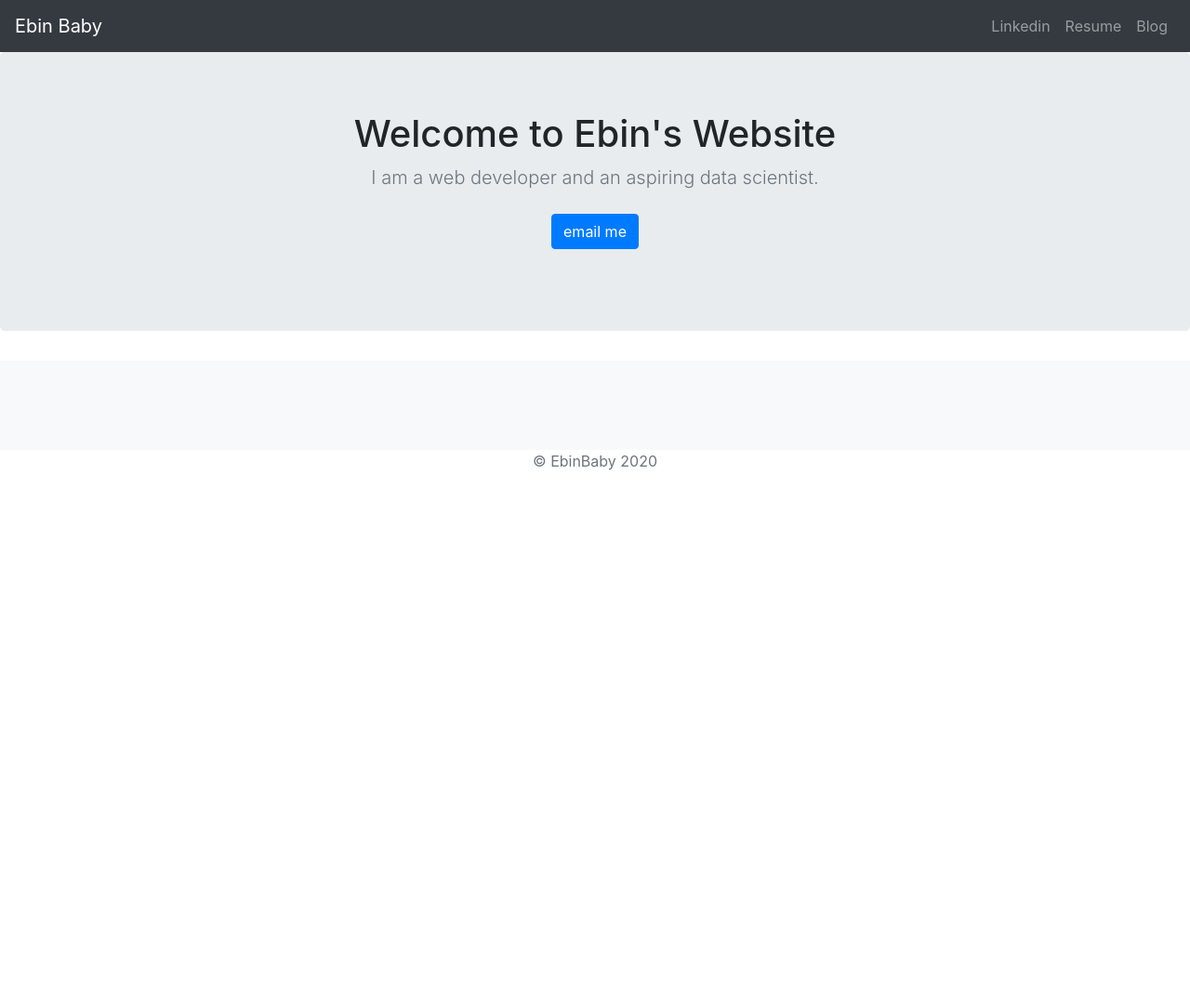
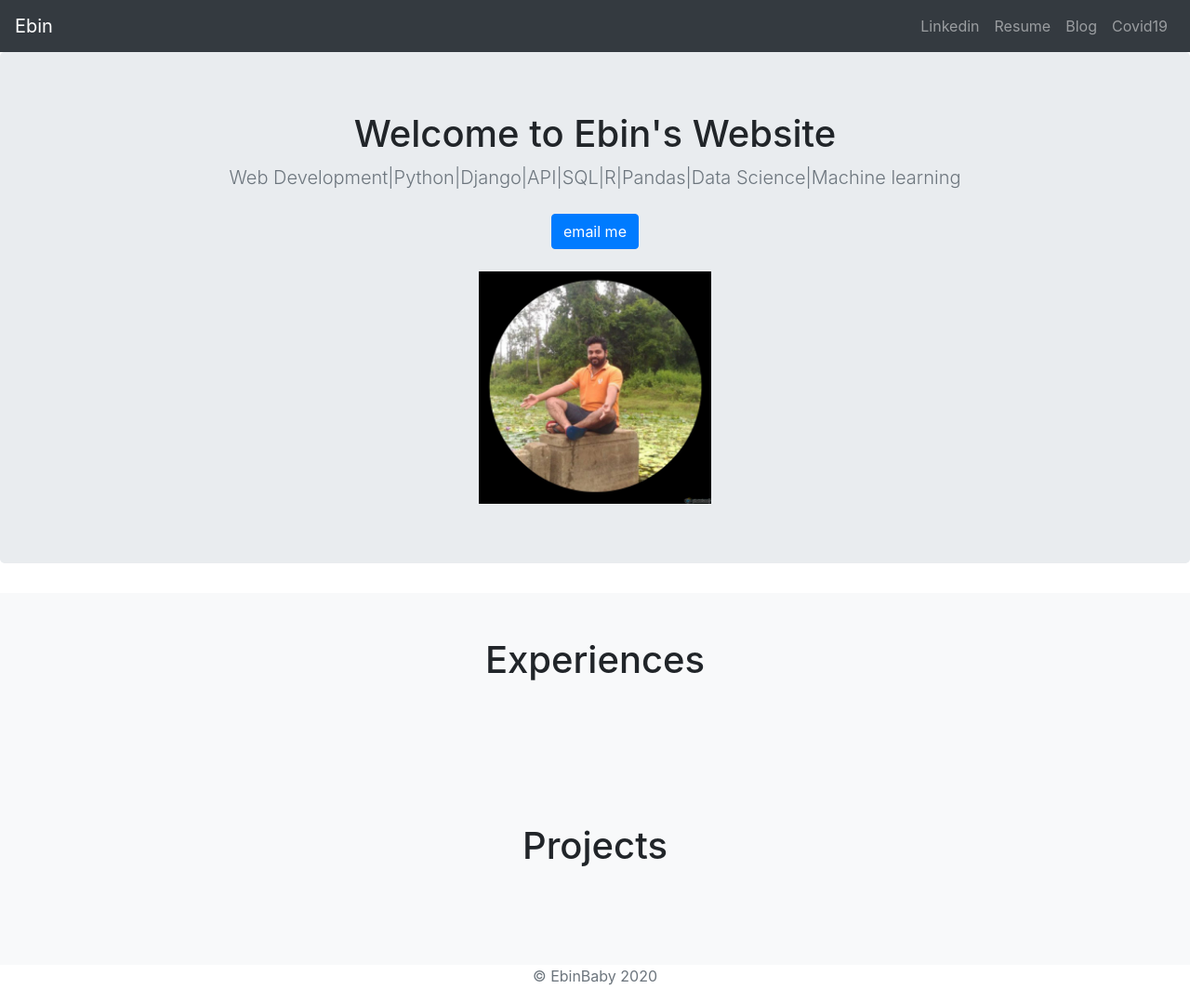
Before and after one commit to ebin0402/portfolioproject, a Django app: page / in a window 1280 px wide. Shown: the whole page at 93% size. Before the commit the page ends 506 px from the top, so only its background shows below. Run offline with Django 3.2, Linux system fonts and the light colour scheme; data that the repository does not hold is empty; some libraries are stand-ins or nearby versions.

Commit message:
Blog functionality and polish

```diff
--- a/jobs/models.py
+++ b/jobs/models.py
@@ -3,3 +3,6 @@
 class Job(models.Model):
     image = models.ImageField(upload_to = 'images/')
     summary = models.CharField(max_length = 200)
+
+    def __str__(self):
+        return self.summary
--- a/jobs/templates/jobs/home.html
+++ b/jobs/templates/jobs/home.html
@@ -7,50 +7,17 @@
     <meta charset="utf-8">
     <meta name="viewport" content="width=device-width, initial-scale=1, shrink-to-fit=no">
     <meta name="description" content="">
-    <meta name="author" content="Mark Otto, Jacob Thornton, and Bootstrap contributors">
-    <meta name="generator" content="Jekyll v3.8.6">
-    <title>Album example · Bootstrap</title>
-
-    <link rel="canonical" href="https://getbootstrap.com/docs/4.4/examples/album/">
+    <meta name="author" content="">
+    <title>Ebin Baby</title>
 
     <!-- Bootstrap core CSS -->
     <link rel="stylesheet" href="https://stackpath.bootstrapcdn.com/bootstrap/4.4.1/css/bootstrap.min.css" integrity="sha384-Vkoo8x4CGsO3+Hhxv8T/Q5PaXtkKtu6ug5TOeNV6gBiFeWPGFN9MuhOf23Q9Ifjh" crossorigin="anonymous">
 
-
-    <!-- Favicons -->
-<link rel="apple-touch-icon" href="/docs/4.4/assets/img/favicons/apple-touch-icon.png" sizes="180x180">
-<link rel="icon" href="/docs/4.4/assets/img/favicons/favicon-32x32.png" sizes="32x32" type="image/png">
-<link rel="icon" href="/docs/4.4/assets/img/favicons/favicon-16x16.png" sizes="16x16" type="image/png">
-<link rel="manifest" href="/docs/4.4/assets/img/favicons/manifest.json">
-<link rel="mask-icon" href="/docs/4.4/assets/img/favicons/safari-pinned-tab.svg" color="#563d7c">
-<link rel="icon" href="/docs/4.4/assets/img/favicons/favicon.ico">
-<meta name="msapplication-config" content="/docs/4.4/assets/img/favicons/browserconfig.xml">
-<meta name="theme-color" content="#563d7c">
-
-
-    <style>
-      .bd-placeholder-img {
-        font-size: 1.125rem;
-        text-anchor: middle;
-        -webkit-user-select: none;
-        -moz-user-select: none;
-        -ms-user-select: none;
-        user-select: none;
-      }
-
-      @media (min-width: 768px) {
-        .bd-placeholder-img-lg {
-          font-size: 3.5rem;
-        }
-      }
-    </style>
-    <!-- Custom styles for this template -->
-    <link href="album.css" rel="stylesheet">
   </head>
   <body>
     <header>
         <nav class="navbar navbar-expand-lg navbar-dark bg-dark">
-            <a class="navbar-brand" href="#">Ebin Baby</a>
+            <a class="navbar-brand" href="{% url 'home' %}">Ebin</a>
             <button class="navbar-toggler" type="button" data-toggle="collapse" data-target="#navbarNavAltMarkup" aria-controls="navbarNavAltMarkup" aria-expanded="false" aria-label="Toggle navigation">
               <span class="navbar-toggler-icon"></span>
             </button>
@@ -58,7 +25,8 @@
               <div class="navbar-nav ml-auto">
                 <a class="nav-item nav-link" href="https://www.linkedin.com/in/ebinbaby/">Linkedin </a>
                 <a class="nav-item nav-link" href="{% static 'EBINBABY.pdf'%}">Resume</a>
-                <a class="nav-item nav-link" href="#">Blog</a>
+                <a class="nav-item nav-link" href="{% url 'allblogs' %}">Blog</a>
+                <a class="nav-item nav-link" href="https://google.org/crisisresponse/covid19-map">Covid19</a>
               </div>
             </div>
           </nav>
@@ -69,15 +37,43 @@
   <section class="jumbotron text-center">
     <div class="container">
       <h1>Welcome to Ebin's Website</h1>
-      <p class="lead text-muted">I am a web developer and an aspiring data scientist.</p>
+      <p class="lead text-muted">Web Development|Python|Django|API|SQL|R|Pandas|Data Science|Machine learning</p>
       <p>
         <a href="mailto:ebin0402@gmail.com" class="btn btn-primary my-2">email me</a>
       </p>
+      <img class = "img-fluid" src = "{% static 'ebin.jpg' %}" height = "250" width = "250" />
     </div>
   </section>
 
   <div class="album py-5 bg-light">
     <div class="container">
+      <h1 class='text-center'> Experiences </h1>
+      <br />
+      <br />
+
+
+      <div class="row">
+          {% for job in jobs.all %}
+        <div class="col-md-4">
+          <div class="card mb-4 shadow-sm">
+              <img class="card-img-top" src = "{{job.image.url}}" />
+            <div class="card-body">
+              <p class="card-text">{{job.summary}}</p>
+            </div>
+          </div>
+        </div>
+        {% endfor %}
+
+
+      </div>
+    </div>
+  </div>
+  <div class="album py-5 bg-light">
+    <div class="container">
+      <h1 class='text-center'> Projects </h1>
+      <br />
+      <br />
+
 
       <div class="row">
           {% for job in jobs.all %}
```
Also changed, not shown: blog/templates/blog/allblogs.html (+7 -37 lines), blog/templates/blog/detail.html (+60 -1 lines), ebinportfolio/static/P_20170606_090114.jpg (deleted), ebinportfolio/static/ebin.jpg (added), media/images/P_20170606_090114.jpg, media/images/Webp.net-resizeimage.jpg (added), media/images/christina-wocintechchat-com-f6wB7D_xISY-unsplash.jpg (added), media/images/christina-wocintechchat-com-f6wB7D_xISY-unsplash_vb7NGCQ.jpg (added), static/download.jpg (added), static/linkedin.jpg (added), 6 other files.
